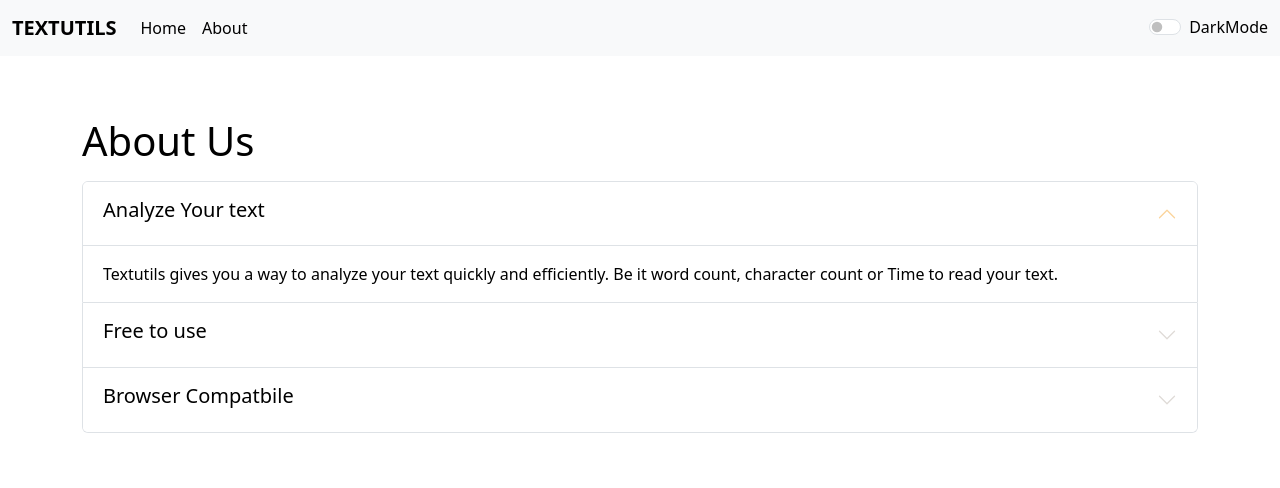
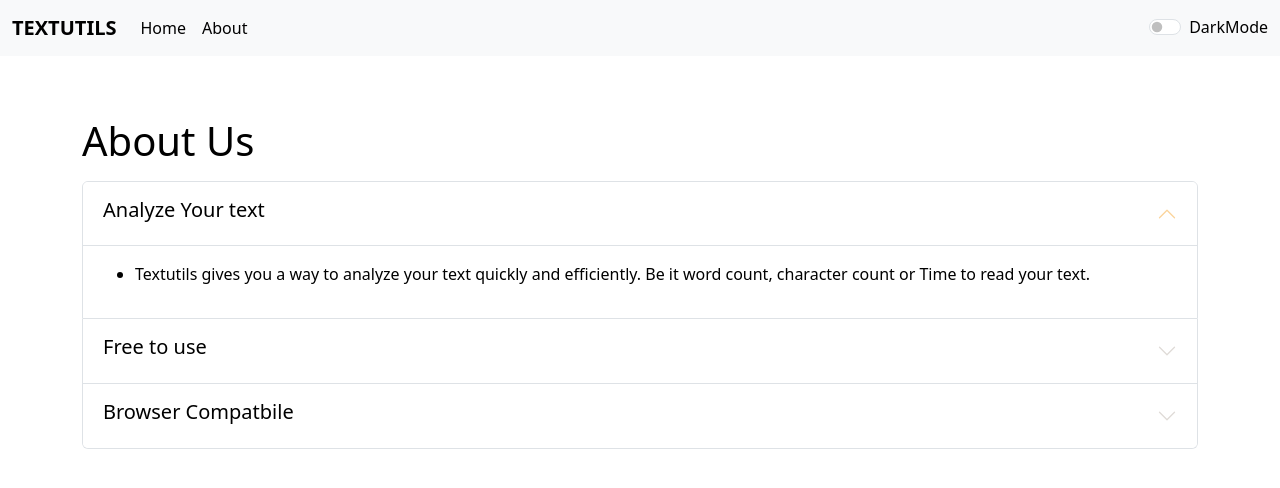
Before and after one commit to Yagnik007/TextUtils, a React (Create React App) app: page /about in a window 1280 px wide. Shown: the top 488 px of the page. Built offline with nearby package versions, Linux system fonts and the light colour scheme.

Commit message:
some minute changes

```diff
--- a/src/components/About.js
+++ b/src/components/About.js
@@ -34,9 +34,9 @@
             data-bs-parent="#accordionExample"
           >
             <div className="accordion-body">
-              Textutils gives you a way to analyze your text quickly and
+             <ul><li>Textutils gives you a way to analyze your text quickly and
               efficiently. Be it word count, character count or Time to read
-              your text.
+              your text.</li></ul>
             </div>
           </div>
         </div>
@@ -62,10 +62,10 @@
             data-bs-parent="#accordionExample"
           >
             <div className="accordion-body">
-              Textutils is a free character counter tool that provides instant
+              <ul><li>Textutils is a free character counter tool that provides instant
               character count and word count statistics for a given text.
               Textutils reports the number of characters and words. Thus it is
-              suitable for writing text with word/character limits.
+              suitable for writing text with word/character limits.</li></ul>
             </div>
           </div>
         </div>
@@ -91,10 +91,11 @@
             data-bs-parent="#accordionExample"
           >
             <div className="accordion-body">
-              This word counter software works in any web browsers such as
+              <ul><li>This word counter software works in any web browsers such as
               chrome, Firefox, Safari, Opera. It suits to count characters in
               facebook, blog, books, excel documents, pdf documents, essays,
-              etc.
+              etc.</li></ul>
+
             </div>
           </div>
         </div>
```
